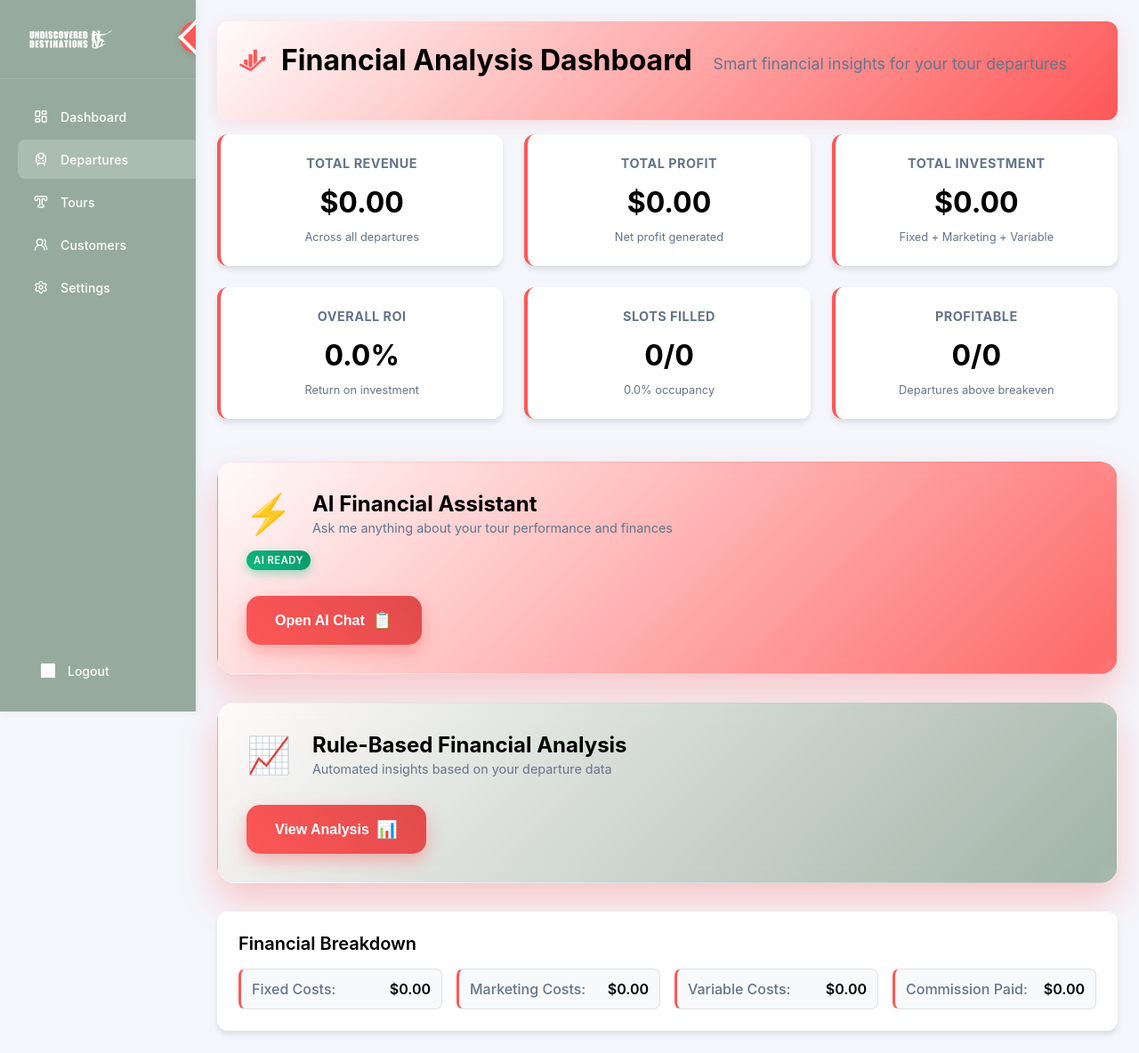
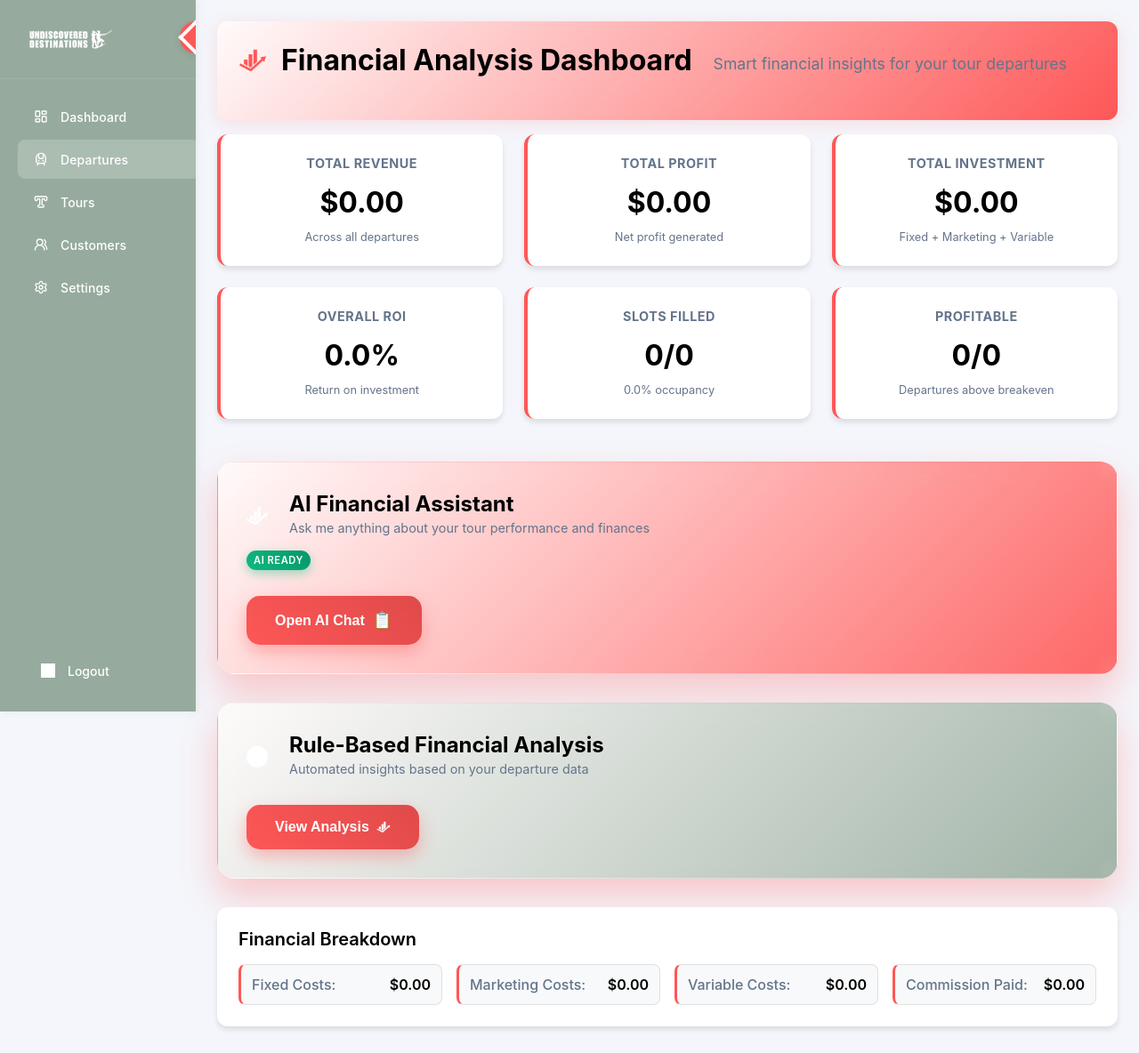
Before and after one commit to arjuntyneside/AI_tour_revamp, a Django app: page /departures/ in a window 1280 px wide. Shown: the top 1184 px of the page at 89% size. Run offline with Django 5.2, Linux system fonts and the light colour scheme; the visitor is signed in with stand-in values (Sample User, id 1); data comes from the database, SQL or seed files in the repository; data that the repository does not hold is empty; grey boxes are pictures that could not be loaded.

Commit message:
revamped the departurers html

```diff
--- a/core/static/core/css/departures.css
+++ b/core/static/core/css/departures.css
@@ -58,6 +58,57 @@
     width: 32px;
     height: 32px;
     object-fit: contain;
+}
+
+/* Icon styling for dashboard icons */
+.ai-icon-img {
+    width: 24px;
+    height: 24px;
+    object-fit: contain;
+    filter: brightness(0) invert(1); /* Makes PNG icons white */
+}
+
+.send-icon-img {
+    width: 16px;
+    height: 16px;
+    object-fit: contain;
+    filter: brightness(0) invert(1); /* Makes PNG icons white */
+}
+
+.suggestion-icon-img {
+    width: 16px;
+    height: 16px;
+    object-fit: contain;
+    filter: brightness(0) invert(1); /* Makes PNG icons white */
+    margin-right: 0.5rem;
+}
+
+.insights-icon-img {
+    width: 24px;
+    height: 24px;
+    object-fit: contain;
+    filter: brightness(0) invert(1); /* Makes PNG icons white */
+}
+
+.btn-icon-img {
+    width: 16px;
+    height: 16px;
+    object-fit: contain;
+    filter: brightness(0) invert(1); /* Makes PNG icons white */
+}
+
+.insight-type-icon {
+    width: 20px;
+    height: 20px;
+    object-fit: contain;
+    filter: brightness(0) invert(1); /* Makes PNG icons white */
+}
+
+.rec-icon-img {
+    width: 16px;
+    height: 16px;
+    object-fit: contain;
+    filter: brightness(0) invert(1); /* Makes PNG icons white */
 }
 
 /* Departures-specific styles extracted from departures.html */
--- a/core/templates/core/departures.html
+++ b/core/templates/core/departures.html
@@ -59,7 +59,9 @@
     <div class="ai-chat-header">
         <div class="ai-header-content">
             <div class="ai-title-section">
-                <div class="ai-icon">⚡</div>
+                <div class="ai-icon">
+                    <img src="{% static 'core/icons/dashboard/financial-analysis.png' %}" alt="AI Assistant" class="ai-icon-img">
+                </div>
                 <div class="ai-title">
                     <h3>AI Financial Assistant</h3>
                     <p>Ask me anything about your tour performance and finances</p>
@@ -85,14 +87,14 @@
                 <div class="chat-input-wrapper">
                     <input type="text" id="chatInput" class="chat-input" placeholder="Ask about your financial performance..." onkeypress="handleChatKeyPress(event)">
                     <button class="chat-send-btn" onclick="sendChatMessage()">
-                        <span class="send-icon">➤</span>
+                        <img src="{% static 'core/icons/dashboard/financial-analysis.png' %}" alt="Send" class="send-icon-img">
                     </button>
                 </div>
                 <div class="chat-suggestions">
-                    <button class="suggestion-btn" onclick="sendSuggestion('Analyze my tour financial performance')">📊 Analyze Performance</button>
-                    <button class="suggestion-btn" onclick="sendSuggestion('Which departures are most profitable?')">📈 Profitability</button>
-                    <button class="suggestion-btn" onclick="sendSuggestion('What pricing strategies should I consider?')">🎯 Pricing</button>
-                    <button class="suggestion-btn" onclick="sendSuggestion('How can I improve my breakeven points?')">⚖️ Breakeven</button>
+                    <button class="suggestion-btn" onclick="sendSuggestion('Analyze my tour financial performance')"><img src="{% static 'core/icons/dashboard/financial-analysis.png' %}" alt="Analyze" class="suggestion-icon-img"> Analyze Performance</button>
+                    <button class="suggestion-btn" onclick="sendSuggestion('Which departures are most profitable?')"><img src="{% static 'core/icons/dashboard/profit.png' %}" alt="Profitability" class="suggestion-icon-img"> Profitability</button>
+                    <button class="suggestion-btn" onclick="sendSuggestion('What pricing strategies should I consider?')"><img src="{% static 'core/icons/dashboard/revenue.png' %}" alt="Pricing" class="suggestion-icon-img"> Pricing</button>
+                    <button class="suggestion-btn" onclick="sendSuggestion('How can I improve my breakeven points?')"><img src="{% static 'core/icons/dashboard/avg-profit-departure.png' %}" alt="Breakeven" class="suggestion-icon-img"> Breakeven</button>
                 </div>
             </div>
         </div>
@@ -103,7 +105,9 @@
 <div class="rule-based-insights-section">
     <div class="insights-header">
         <div class="header-content">
-            <div class="insights-icon">📈</div>
+            <div class="insights-icon">
+                <img src="{% static 'core/icons/dashboard/top-performing-tours.png' %}" alt="Insights" class="insights-icon-img">
+            </div>
             <div class="insights-title">
                 <h3>Rule-Based Financial Analysis</h3>
                 <p>Automated insights based on your departure data</p>
@@ -111,7 +115,7 @@
         </div>
         <button class="btn btn-insights" onclick="toggleRuleBasedInsights()">
             <span class="btn-text">View Analysis</span>
-            <span class="btn-icon">📊</span>
+            <img src="{% static 'core/icons/dashboard/financial-analysis.png' %}" alt="View Insights" class="btn-icon-img">
         </button>
     </div>
 
@@ -138,11 +142,11 @@
             <div class="insight-card">
                 <div class="insight-header">
                     <div class="insight-icon">
-                        {% if insight.type == 'pricing_optimization' %}💰
-                        {% elif insight.type == 'demand_forecasting' %}📊
-                        {% elif insight.type == 'cost_optimization' %}🎯
-                        {% elif insight.type == 'profitability_trends' %}📈
-                        {% else %}📋
+                        {% if insight.type == 'pricing_optimization' %}<img src="{% static 'core/icons/dashboard/revenue.png' %}" alt="Pricing" class="insight-type-icon">
+                        {% elif insight.type == 'demand_forecasting' %}<img src="{% static 'core/icons/dashboard/total-departures.png' %}" alt="Demand" class="insight-type-icon">
+                        {% elif insight.type == 'cost_optimization' %}<img src="{% static 'core/icons/dashboard/cost.png' %}" alt="Cost" class="insight-type-icon">
+                        {% elif insight.type == 'profitability_trends' %}<img src="{% static 'core/icons/dashboard/profit.png' %}" alt="Profit" class="insight-type-icon">
+                        {% else %}<img src="{% static 'core/icons/dashboard/financial-analysis.png' %}" alt="General" class="insight-type-icon">
                         {% endif %}
                     </div>
                     <div class="insight-info">
@@ -160,7 +164,9 @@
                     <div class="recommendations-list">
                         {% for rec in insight.recommendations %}
                         <div class="recommendation-item">
-                            <div class="rec-icon">💡</div>
+                            <div class="rec-icon">
+                                <img src="{% static 'core/icons/dashboard/quick-actions.png' %}" alt="Recommendation" class="rec-icon-img">
+                            </div>
                             <div class="rec-content">
                                 <h6>{{ rec.title }}</h6>
                                 <p>{{ rec.description }}</p>
```
